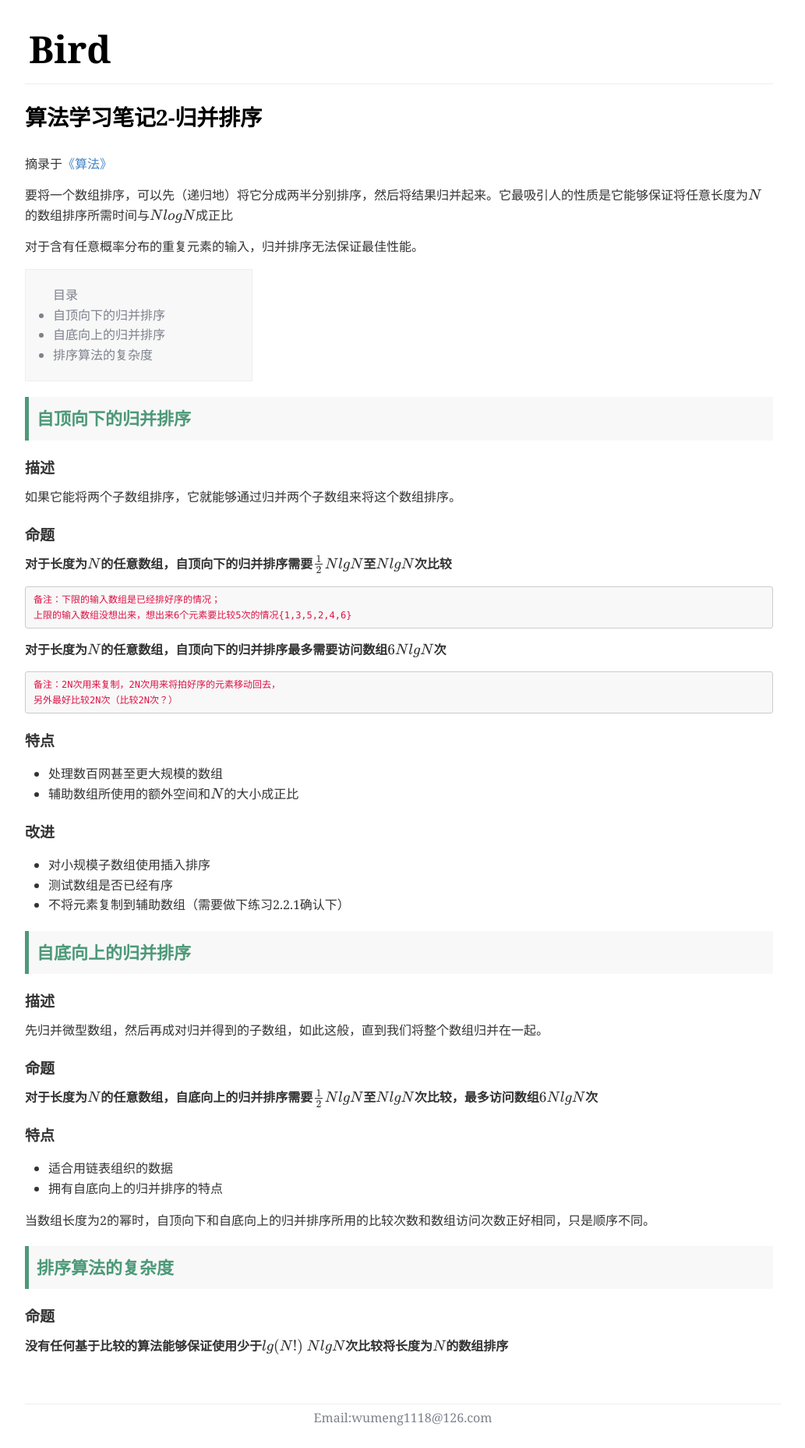
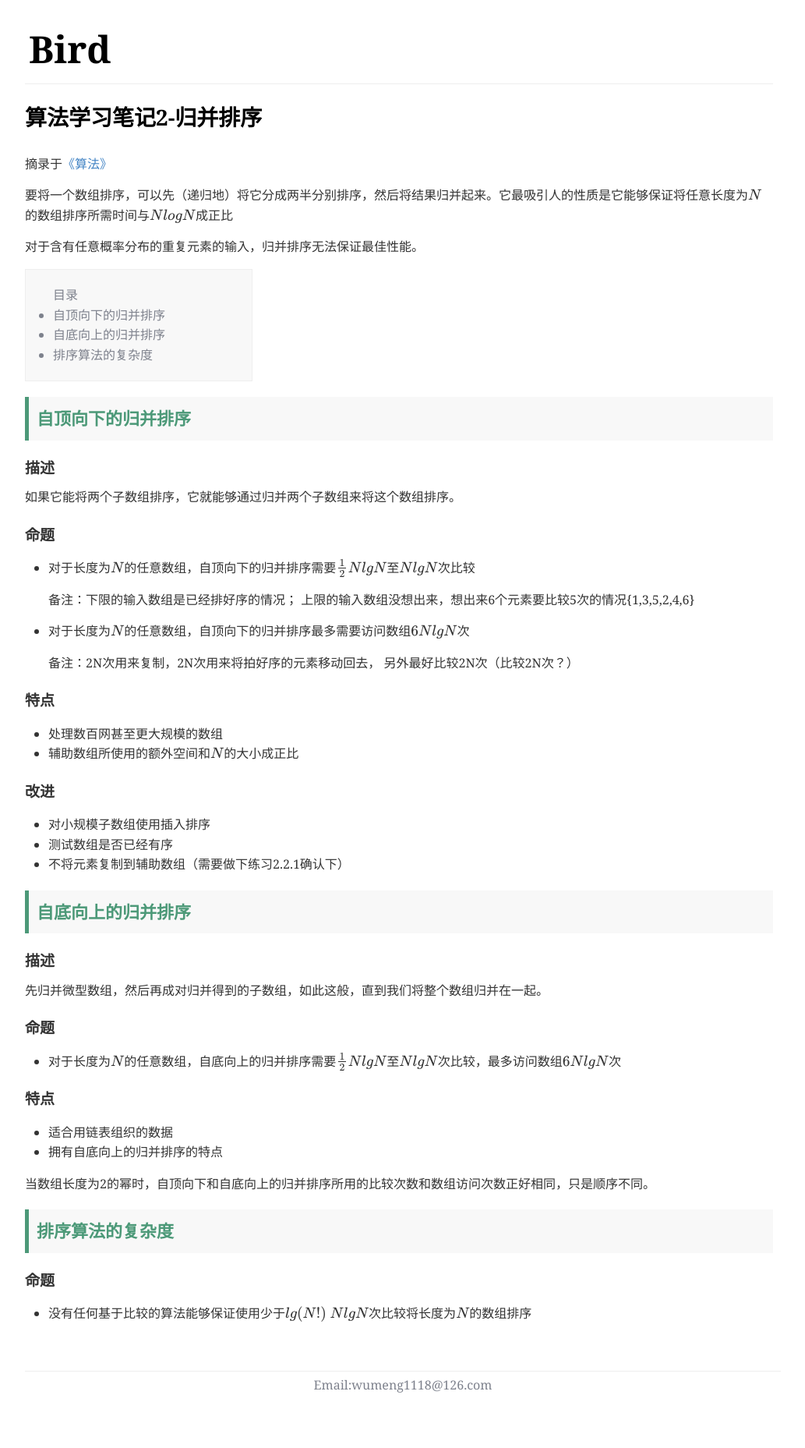
Before and after one commit to Qing-Shuang/Bird, a Jekyll site: the page built from _posts/algorithm/2014-10-03-Algorithms2-Mergesort.md, in a window 1280 px wide. Shown: the whole page at 78% size, without its empty margins (128-1161 px from the left). Built offline with Jekyll 4.4.1, drawn with Linux system fonts in a browser that asks for light colours; Markdown is read by kramdown in place of the engine named in the settings; formulas are drawn with MathJax 3; after the commit the page ends 1815 px from its top, so only the background shows below that.

Commit message:
修改了算法文章的排版

```diff
--- a/_posts/algorithm/2014-10-03-Algorithms2-Mergesort.md
+++ b/_posts/algorithm/2014-10-03-Algorithms2-Mergesort.md
@@ -20,12 +20,12 @@ title: 算法学习笔记2-归并排序
 
 ### 命题 ###
 
-**对于长度为\\(N\\)的任意数组，自顶向下的归并排序需要\\(\frac{1}{2}NlgN\\)至\\(NlgN\\)次比较**
+* 对于长度为\\(N\\)的任意数组，自顶向下的归并排序需要\\(\frac{1}{2}NlgN\\)至\\(NlgN\\)次比较
 
 	备注：下限的输入数组是已经排好序的情况；
 	上限的输入数组没想出来，想出来6个元素要比较5次的情况{1,3,5,2,4,6}
 
-**对于长度为\\(N\\)的任意数组，自顶向下的归并排序最多需要访问数组\\(6NlgN\\)次**
+* 对于长度为\\(N\\)的任意数组，自顶向下的归并排序最多需要访问数组\\(6NlgN\\)次
 
 	备注：2N次用来复制，2N次用来将拍好序的元素移动回去，
 	另外最好比较2N次（比较2N次？）
@@ -49,7 +49,7 @@ title: 算法学习笔记2-归并排序
 
 ### 命题 ###
 
-**对于长度为\\(N\\)的任意数组，自底向上的归并排序需要\\(\frac{1}{2}NlgN\\)至\\(NlgN\\)次比较，最多访问数组\\(6NlgN\\)次**
+* 对于长度为\\(N\\)的任意数组，自底向上的归并排序需要\\(\frac{1}{2}NlgN\\)至\\(NlgN\\)次比较，最多访问数组\\(6NlgN\\)次
 
 ### 特点 ###
 
@@ -62,7 +62,7 @@ title: 算法学习笔记2-归并排序
 
 ### 命题 ###
 
-**没有任何基于比较的算法能够保证使用少于\\(lg(N!)~NlgN\\)次比较将长度为\\(N\\)的数组排序**
+* 没有任何基于比较的算法能够保证使用少于\\(lg(N!)~NlgN\\)次比较将长度为\\(N\\)的数组排序
 
 <script type="text/javascript" src="http://cdn.mathjax.org/mathjax/latest/MathJax.js?config=default"></script>
 
```
Also changed, not shown: _posts/algorithm/2014-10-02-Algorithms1-ElementarySorts.md (+4 -5 lines), _posts/algorithm/2014-10-23-Algorithms3-Quicksort.md (+2 -2 lines).
